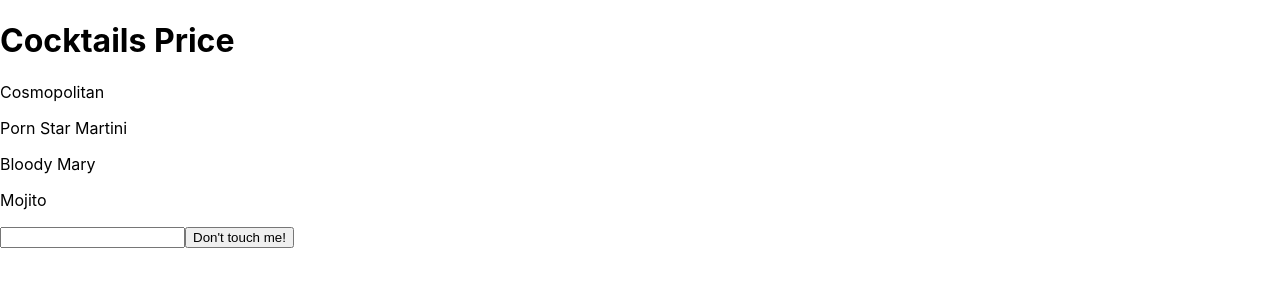
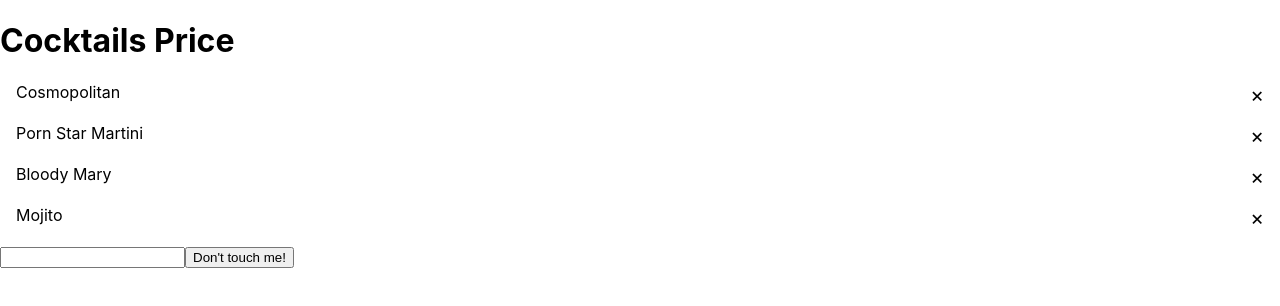
Before and after one commit to flaviusbohaciuc/cocktail-price, a React (Create React App) app: page / in a window 1280 px wide. Shown: the top 306 px of the page. Built offline with nearby package versions, Linux system fonts and the light colour scheme; data requests are answered from the project's data file.

Commit message:
style the cocktail component and add the option to delete an object

```diff
--- /dev/null
+++ b/src/component/cocktail/cocktail.css
@@ -0,0 +1,10 @@
+.cocktail__item {
+	display: flex;
+	justify-content: space-between;
+	padding: 0 1rem;
+}
+
+.cocktail__item > span:nth-child(2) {
+	cursor: pointer;
+	font-size: 1.3rem;
+}
--- a/src/component/cocktail/cocktail.jsx
+++ b/src/component/cocktail/cocktail.jsx
@@ -2,6 +2,7 @@ import React, { Component } from 'react';
 import AddCocktail from './add-cocktail';
 import { BASE_URL } from './constant';
 import axios from 'axios';
+import './cocktail.css'
 
 class Cocktail extends Component {
 	state = {
@@ -32,7 +33,12 @@ class Cocktail extends Component {
 	};
 
 	renderCocktail = () => {
-		return this.state.cocktail.map((cocktail, key) => <p key={key}>{cocktail.name}</p>);
+		return this.state.cocktail.map((cocktail, key) => (
+			<p key={key} className="cocktail__item">
+				<span> {cocktail.name}</span>
+				<span onClick={() => this.deleteCocktail(cocktail.id)}>&times;</span>
+			</p>
+		));
 	};
 
 	render() {
```
